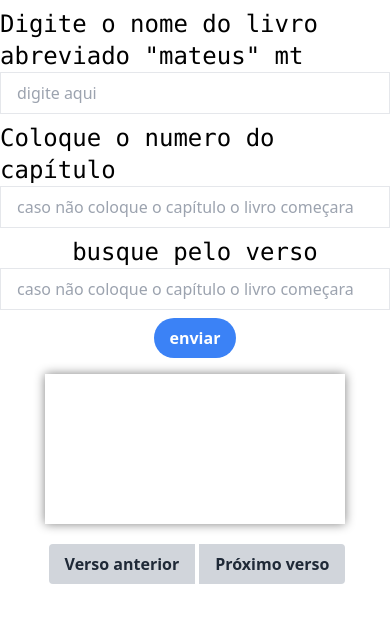
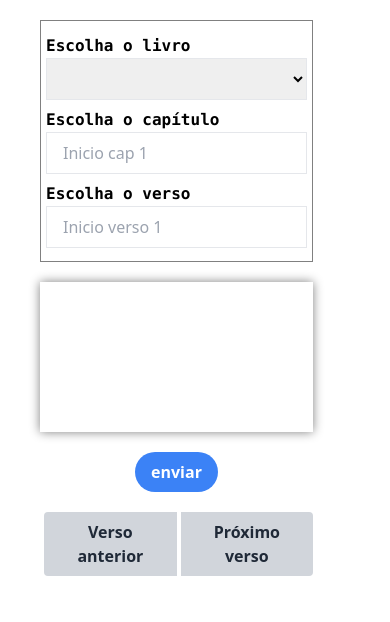
Before and after one commit to GustavoGuke/app-biblia.io, a plain HTML site: page index.html in a window 390 px wide. Drawn offline with nearby package versions, Linux system fonts and the light colour scheme.

Commit message:
responsividade

```diff
--- a/index.html
+++ b/index.html
@@ -12,43 +12,77 @@
         .tam-300 {
             width: 300px;
             height: 150px;
+            box-shadow: 0px 0px 10px gray;
+        }
 
-            box-shadow: 0px 0px 10px gray;
+        .tam-500 {
+            width: 500px;
+            border: 1px solid gray;
+            padding: 10px;
+        }
+
+
+        @media only screen and (max-width: 700px) {
+            .md-responsive {
+                display: block;
+
+            }
+            .btn-responsive{
+                width: 70%;
+                margin-left: 40px;
+            }
+
+            .btn-group-responsive{
+                width: 70%;
+                margin-left: 40px;
+            }
+
+            .tam-500 {
+                width: 70%;
+                padding: 5px;
+                margin-left: 40px;
+            }
+
+            .tam-300 {
+                width: 70%;
+                margin-left: 40px;
+            }
         }
     </style>
 </head>
 
 <body>
 
-    <div class="container mx-auto ">
-        <div class="w-auto">
-            <div class="flex flex-col my-2 ">
-                <label for="nomeLivro" class="flex justify-center font-mono text-2xl">Digite o nome do livro abreviado
-                    "mateus" mt</label>
-                <input id="nomeLivro" class="border focus py-2 px-4" type="text" placeholder="digite aqui">
+    <div class="container mx-auto">
+        <div class="flex flex-row my-5 md-responsive">
+            <div class="tam-500 mx-5">
+                <div class="flex flex-col my-2 ">
+                    <label for="nomeLivro" class="font-mono font-bold text-base">Escolha o livro</label>
+                    <select class="border focus py-2 px-4" name="" id="select">
+
+                    </select>
+                </div>
+                <div class="flex flex-col my-2 ">
+                    <label for="cap" class="font-mono font-bold text-base">Escolha o capítulo</label>
+                    <input id="cap" class="border focus py-2 px-4" type="number" placeholder="Inicio cap 1">
+                </div>
+                <div class="flex flex-col my-2 ">
+                    <label for="ver" class="font-mono font-bold text-base">Escolha o verso</label>
+                    <input id="ver" class="border focus py-2 px-4" type="number" placeholder="Inicio verso 1">
+                </div>
             </div>
-            <div class="flex flex-col my-2 ">
-                <label for="cap" class="flex justify-center font-mono text-2xl">Coloque o numero do capítulo</label>
-                <input id="cap" class="border focus py-2 px-4" type="number"
-                    placeholder="caso não coloque o capítulo o livro começara do cap 1">
-            </div>
-            <div class="flex flex-col my-2 ">
-                <label for="ver" class="flex justify-center font-mono text-2xl">busque pelo verso</label>
-                <input id="ver" class="border focus py-2 px-4" type="number"
-                    placeholder="caso não coloque o capítulo o livro começara do cap 1">
-            </div>
-            <div class="flex justify-center mb-4">
-                <button id="btnLivro"
-                    class=" bg-blue-500 hover:bg-blue-700 text-white font-bold py-2 px-4 rounded-full">enviar</button>
+
+            <div id="dadosLivro" class="tam-300 my-5 mx-5">
+
             </div>
         </div>
 
-        <div id="dadosLivro" class="tam-300 mx-auto">
-
+        <div class="flex justify-center mb-4 btn-responsive">
+            <button id="btnLivro" class=" bg-blue-500 hover:bg-blue-700 text-white font-bold py-2 px-4 rounded-full">enviar</button>
         </div>
 
-        <div>
-            <div class="flex justify-center my-5">
+        <div class="">
+            <div class="flex justify-center my-5 btn-group-responsive">
                 <div class="inline-flex ">
                     <button id="btnATN"
                         class="mx-1 bg-gray-300 hover:bg-gray-400 text-gray-800 font-bold py-2 px-4 rounded-l">
@@ -69,7 +103,7 @@
     </div>
 
 
-    <script src="./assets/js/index.js"></script>
+    <script src="./assets/index.js"></script>
 </body>
 
 </html>
```
